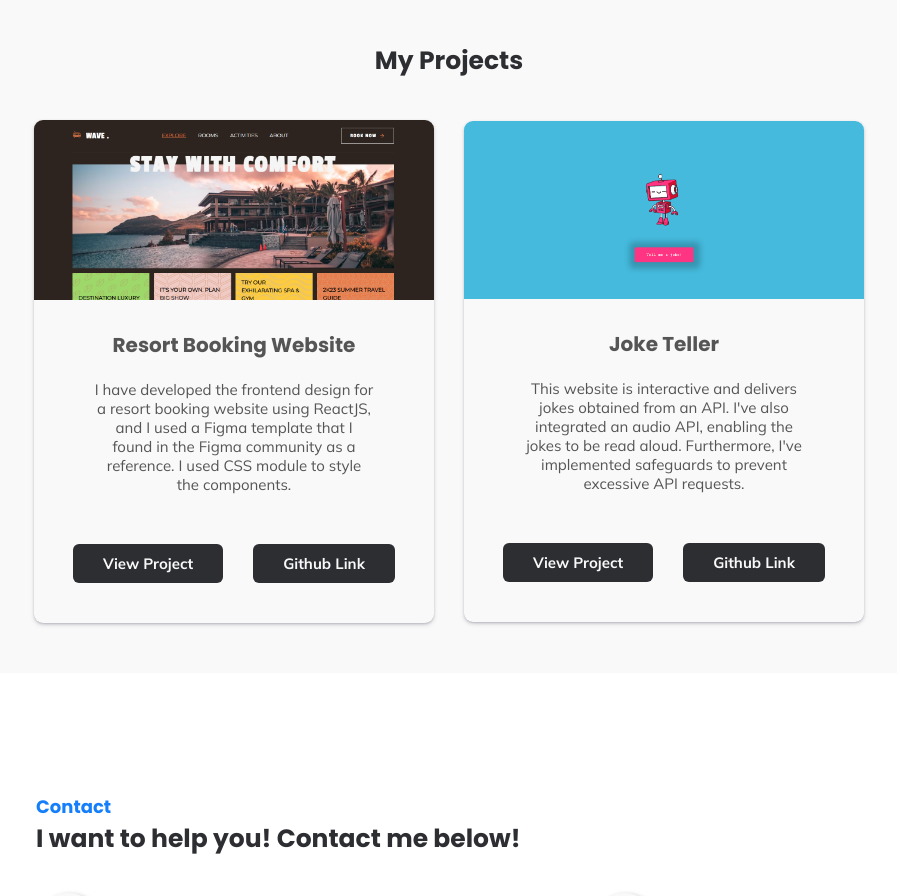
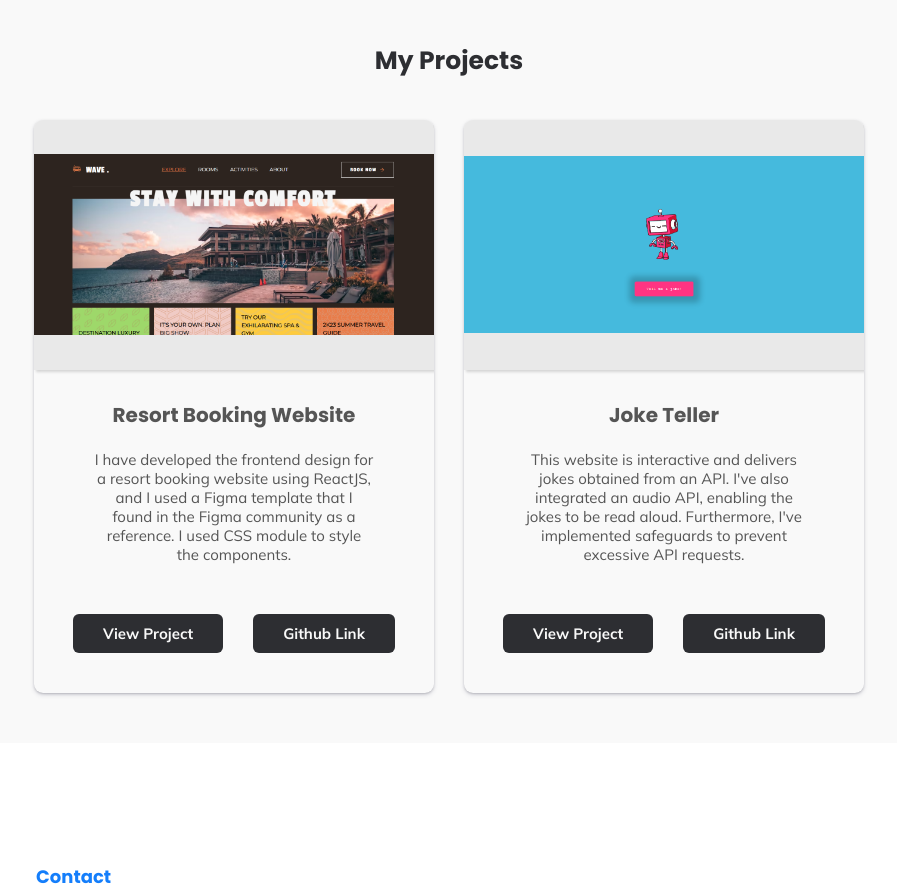
Before and after one commit to dranyam2022/maynard_escalante_portfolio, a React (Vite) app: page / in a window 1280 px wide. Shown: the part 1340-2236 px from the top of the page, without its empty margins (191-1088 px from the left). Built offline with nearby package versions, Linux system fonts and the light colour scheme.

Commit message:
correct card-thumbnail styling

```diff
--- a/src/components/projects/Projects.module.css
+++ b/src/components/projects/Projects.module.css
@@ -58,10 +58,15 @@
 
 .card-thumbnail {
   position: relative;
+  height: 25rem;
+  background-color: #e9e9e9;
+  box-shadow: rgba(0, 0, 0, 0.15) 1.95px 1.95px 2.6px;
 }
 
 .image {
-  width: 100%; /* 100% of the container's width */
+  width: 100%;
+  height: 100%;
+  object-fit: contain;
 }
 .button-container {
   display: flex;
```
